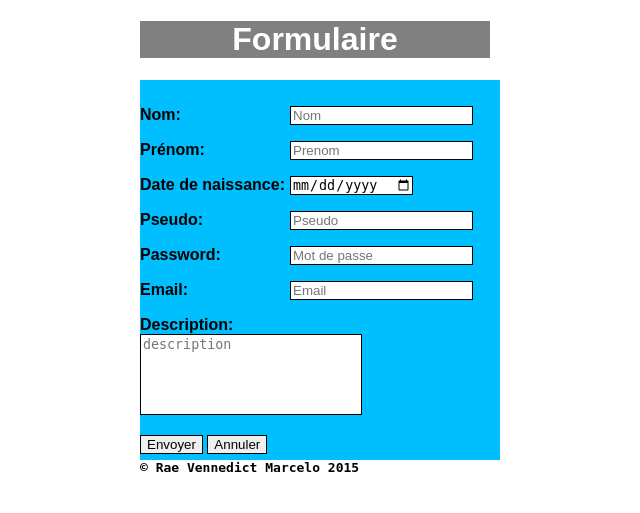
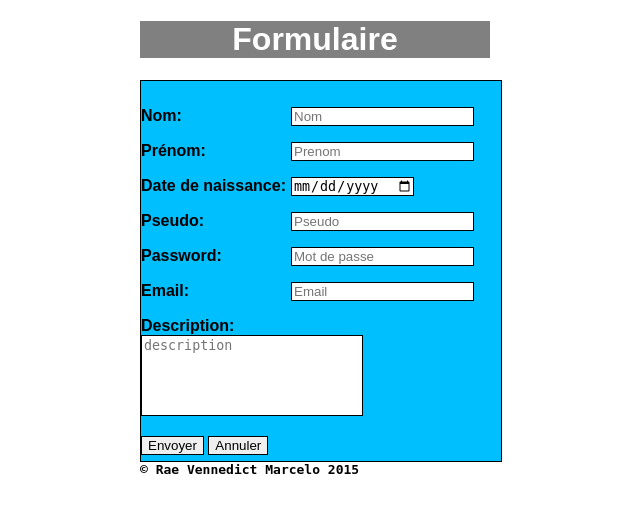
Before and after one commit to RVMarcelo/m151admin_rvm, a PHP site: page / in a window 1280 px wide. Shown: the top 513 px of the page, without its empty margins (244-884 px from the left). Run offline with PHP 8.4, Linux system fonts and the light colour scheme.

Commit message:
Add border to section

```diff
--- a/Exercice1Revisions_Marcelo/public_html/css.css
+++ b/Exercice1Revisions_Marcelo/public_html/css.css
@@ -26,6 +26,7 @@ section{
     text-align: left;
     background-color: deepskyblue;
     padding-top: 10px;
+    border: 1px black solid;
 }
 section input{
     text-align: left;
```
